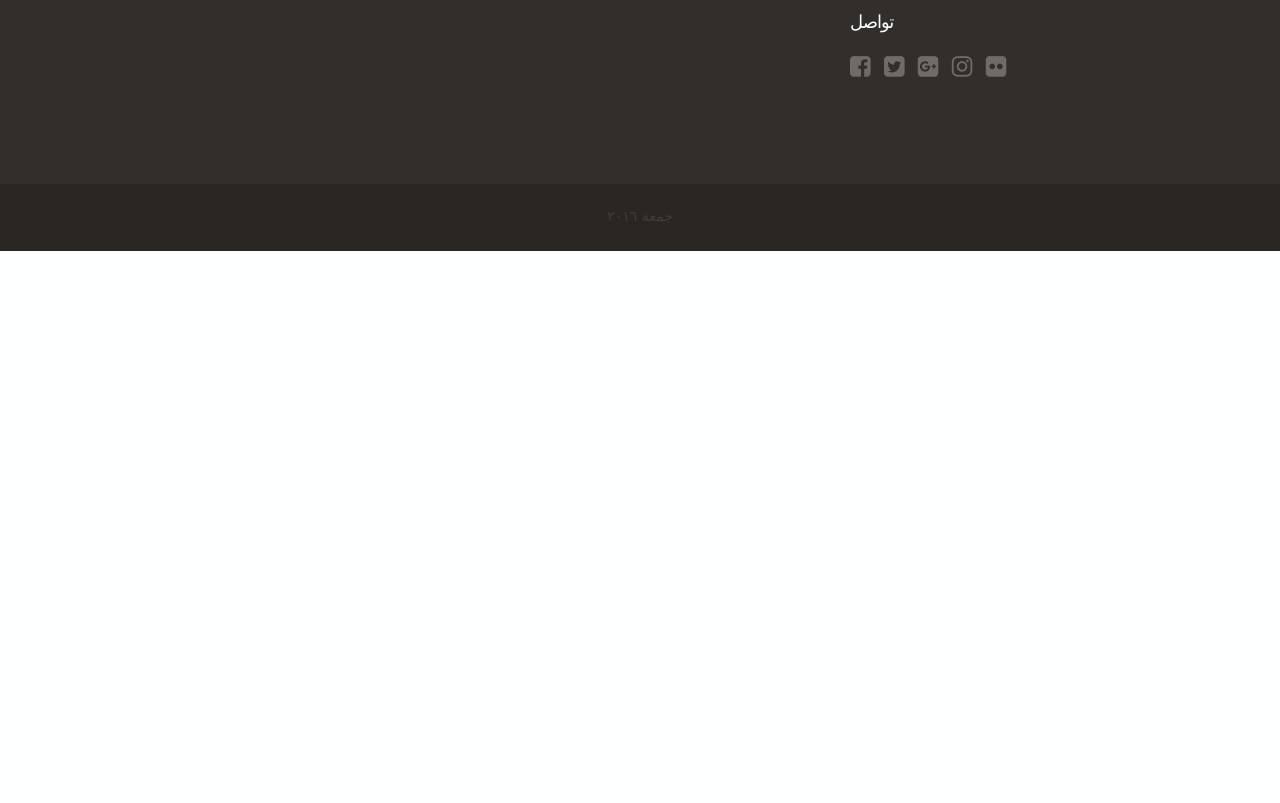
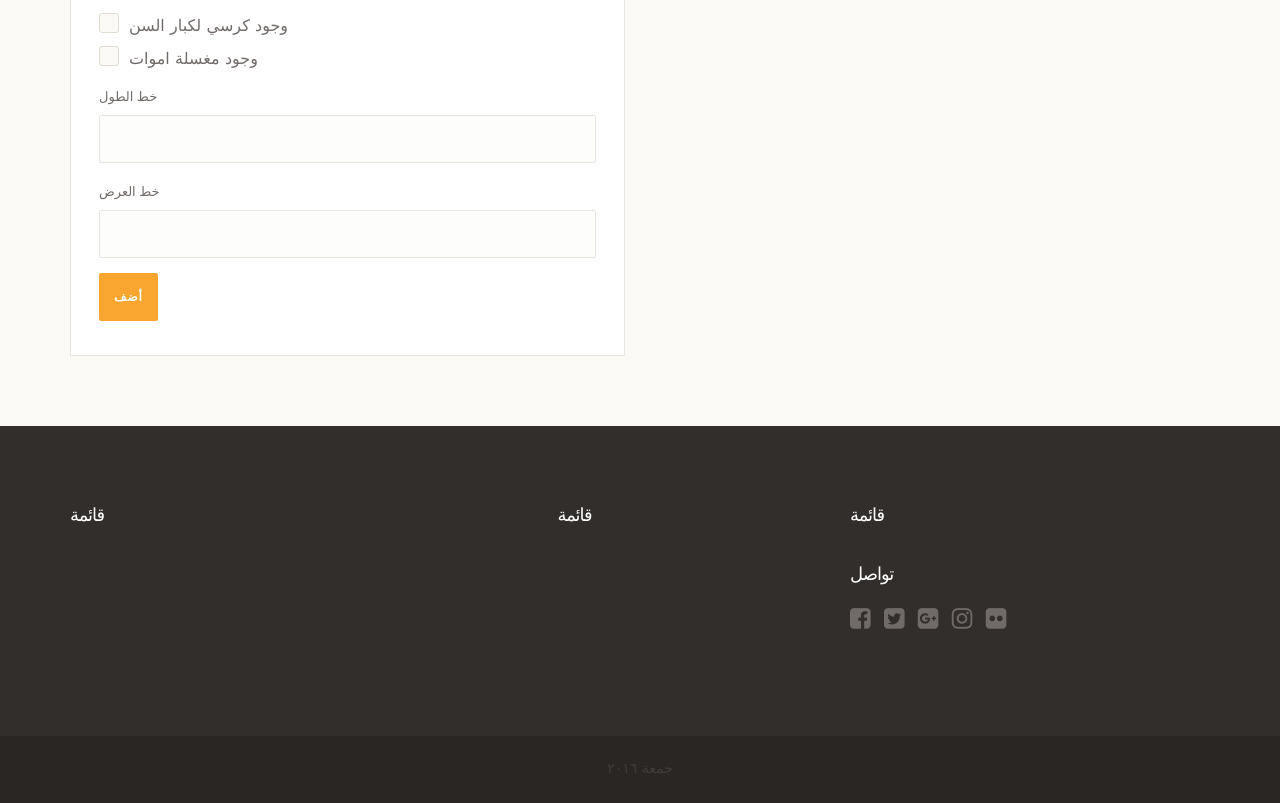
Before and after one commit to kaluaim/Jumuah, a Flask app: page /mosque/add/ in a window 1280 px wide. Shown: the part 681-1484 px from the top of the page. Before the commit the page ends 932 px from the top, so only its background shows below. Run offline with Flask 2, Linux system fonts and the light colour scheme; a user stored in the database is signed in; some libraries are stand-ins or nearby versions; some web fonts are replaced.

Commit message:
updating adding form

```diff
--- a/jumuah/forms.py
+++ b/jumuah/forms.py
@@ -1,6 +1,6 @@
 # -*- coding: utf-8 -*-
 from flask_wtf import Form
-from wtforms import TextField, PasswordField
+from wtforms import TextField, PasswordField, BooleanField
 from wtforms.validators import DataRequired, Email, Length, EqualTo
 
 
@@ -53,6 +53,22 @@ class AddMosqueForm(Form):
     longitude = TextField(
         'خط العرض'
     )
+    imam_name = TextField(
+        'اسم الخطيب'
+    )
+    khutbah_start_time = TextField(
+        'وقت بداية الخطبة'
+    )
+    khutbah_lenth = TextField(
+        'مدة الخطبة'
+    )
+    has_chair_for_elderly = BooleanField(
+        'وجود كرسي لكبار السن'
+    )
+    has_morgue = BooleanField(
+        'وجود مغسلة اموات '
+    )
+
 
 
 class CreateTopic(Form):
--- a/jumuah/main.py
+++ b/jumuah/main.py
@@ -10,4 +10,4 @@ db.create_all()
 db.session.commit()
 
 if __name__ == '__main__':
-    app.run(debug=True, port=8083)
+    app.run(debug=True, port=8084)
--- a/jumuah/templates/base.html
+++ b/jumuah/templates/base.html
@@ -99,6 +99,7 @@
 
 
   <main>
+    <div class="container">
       {% with messages = get_flashed_messages(with_categories=true) %}
       {% if messages %}
       <br>
@@ -114,6 +115,7 @@
       </div>
       {% endif %}
       {% endwith %}
+    </div>
     {% block content %}
     {% endblock %}
   </main>
--- a/jumuah/templates/mosque_add.html
+++ b/jumuah/templates/mosque_add.html
@@ -2,7 +2,42 @@
 {% import "bootstrap/wtf.html" as wtf %}
 
 {% block content %}
-<div class="col-md-12">
+
+<div class="main-container">
+  <div class="container">
+
+    <div class="row">
+      <div class="col-md-6 singup-couple">
+        <div class="well-box">
+          <h2>أضف </h2>
+          <form class="form" role="form" method="post" action="">
+            {{ form.csrf_token }}
+            {{ form.hidden_tag() }}
+            {{ wtf.form_errors(form, hiddens="only") }}
+            {{ wtf.form_field(form.name) }}
+            {{ wtf.form_field(form.country) }}
+            {{ wtf.form_field(form.imam_name) }}
+            {{ wtf.form_field(form.khutbah_start_time) }}
+            {{ wtf.form_field(form.khutbah_lenth) }}
+            {{ wtf.form_field(form.has_chair_for_elderly) }}
+            {{ wtf.form_field(form.has_morgue) }}
+            {{ wtf.form_field(form.latitude) }}
+            {{ wtf.form_field(form.longitude) }}
+            <button class="btn tp-btn-primary tp-btn-lg" type="submit">أضف</button>
+          </br></br>
+          </form>
+        </div>
+      </div>
+      <div class="col-md-6">
+        <div id="map" style="width: 100%; height: 530px"></div>
+      </div>
+    </div>
+  </div>
+</div>
+
+
+
+<!-- <div class="col-md-12">
   <div class="panel panel-default">
     <div class="panel-heading">
       <h3 class="panel-title">أضف جامع</h3>
@@ -26,7 +61,7 @@
       </div>
     </div>
   </div>
-</div>
+</div> -->
 
 <script async defer
   src="http://maps.googleapis.com/maps/api/js?key=AIzaSyApYOChVdCyTfGkZKwpOa0GWxERaAmRNvI&language=ar&callback=initMap"
--- a/jumuah/templates/mosques.html
+++ b/jumuah/templates/mosques.html
@@ -23,6 +23,7 @@
         </ol>
       </div>
       <!-- <div class="col-md-4 text-right"> <a class="btn tp-btn-link" role="button" data-toggle="collapse" href="#searchform" aria-expanded="false" aria-controls="searchform"> إظهار/إخفاء البحث </a> </div> -->
+      <div class="col-md-4 text-right"> <a class="btn tp-btn-link" role="button"  href="/mosque/add/">إضافة <i class="fa fa-plus"></i></a> </div>
     </div>
   </div>
 </div>
```
Also changed, not shown: jumuah/models.py (+18 -0 lines), jumuah.db. Lines whose indentation alone changed are shown as unchanged.
